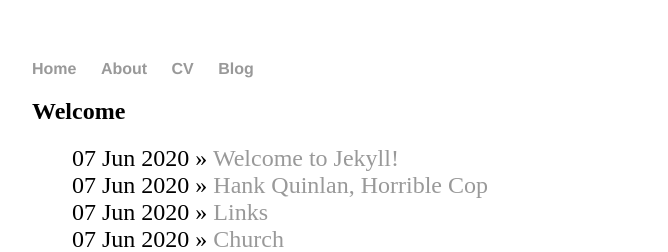
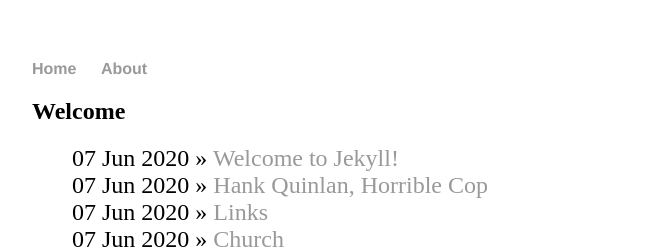
Before and after one commit to www-cloud/www-cloud.github.io, a Jekyll site: the page built from index.html, in a window 1280 px wide. Shown: the top 252 px of the page, without its empty margins (160-828 px from the left). Built offline with Jekyll 4.4.1, drawn with Linux system fonts in a browser that asks for light colours; the list of posts is cut into pages by our own code.

Commit message:
Update default.html

```diff
--- a/_layouts/default.html
+++ b/_layouts/default.html
@@ -10,8 +10,6 @@
 	    		<ul>
 	        		<li><a href="/">Home</a></li>
 		        	<li><a href="/about">About</a></li>
-	        		<li><a href="/cv">CV</a></li>
-	        		<li><a href="/blog">Blog</a></li>
 	    		</ul>
 			</nav>
 			<div class="container">
@@ -21,7 +19,7 @@
 			</div><!-- /.container -->
 			<footer>
 	    		<ul>
-	        		<!-- <li><a href="mailto:hankquinlanhub@gmail.com">email</a></li>-->
+	        		<!-- <li><a href="mailto:webcodehelpb@gmail.com">email</a></li>-->
 	        		<li><a href="https://github.com/webcodehelp">github.com/webcodehelp</a></li>
 				</ul>
 			</footer>
```
